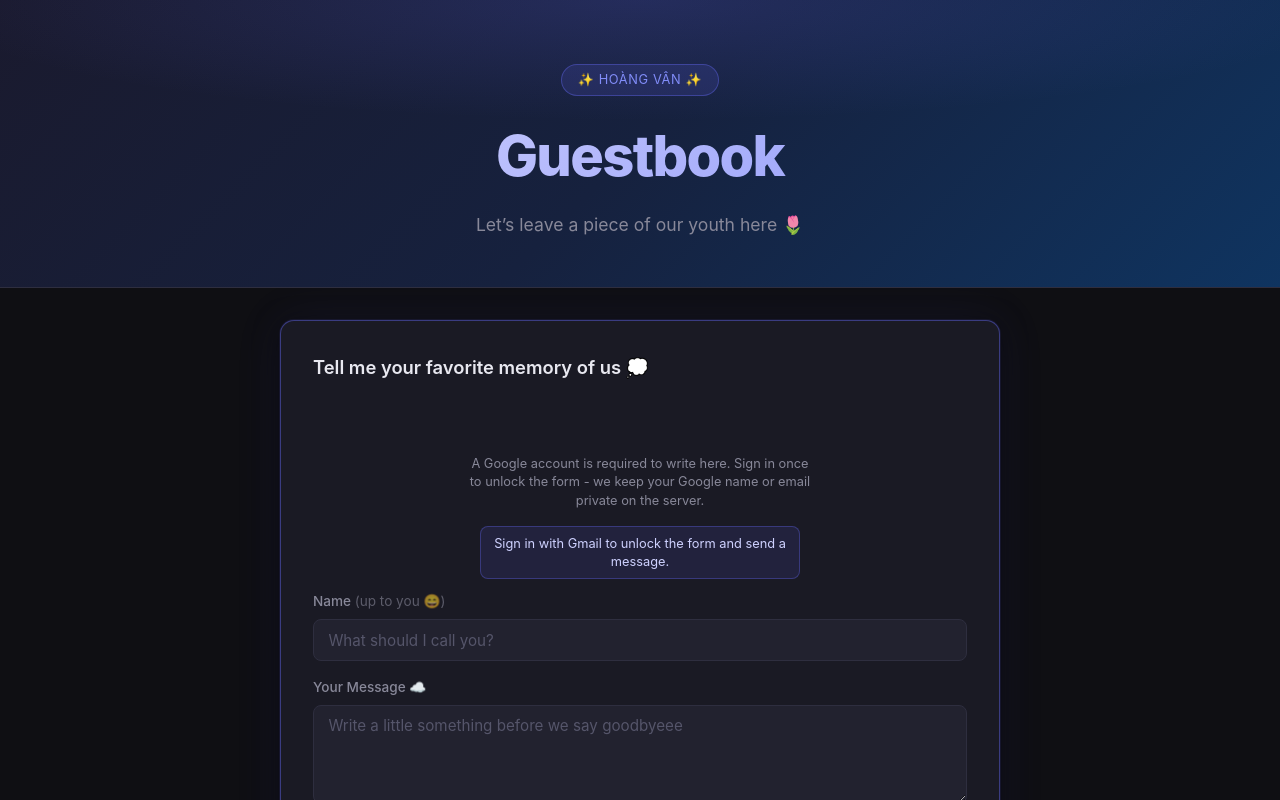
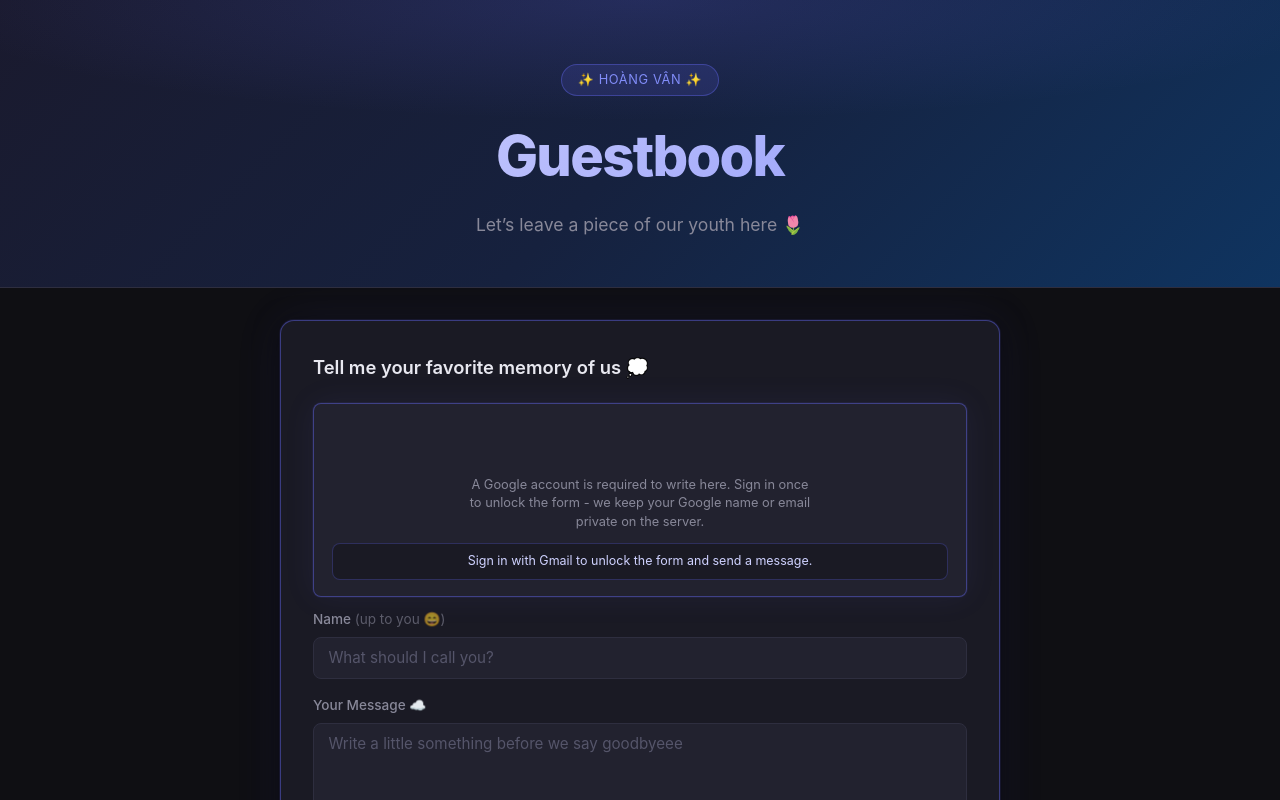
Before and after one commit to hoangvancutephomaique/Memories, a React (Vite) app in the folder frontend/: page / in a window 1280 px wide. Shown: the top 800 px of the page. Built offline with nearby package versions, Linux system fonts and the light colour scheme; no server answers.

Commit message:
Updated style

```diff
--- a/frontend/src/App.css
+++ b/frontend/src/App.css
@@ -199,9 +199,65 @@ input.error, textarea.error { border-color: var(--danger); }
   align-items: flex-start;
 }
 
-/* Before Google sign-in: center button + hint */
-.google-auth:not(:has(.google-connected)) {
+.google-auth:has(.google-prelogin-panel),
+.google-auth:has(.google-connected) {
+  width: 100%;
+  margin-bottom: 0.75rem;
+}
+
+/* Pre-sign-in: button + hint + unlock notice in one framed panel */
+.google-prelogin-panel {
+  display: flex;
+  flex-direction: column;
   align-items: center;
+  gap: 0.75rem;
+  width: 100%;
+  box-sizing: border-box;
+  padding: 1rem 1.1rem;
+  background: var(--surface-2);
+  border: 1px solid rgba(99, 102, 241, 0.45);
+  border-radius: var(--radius-sm);
+  box-shadow:
+    0 0 0 1px rgba(99, 102, 241, 0.08),
+    0 0 32px rgba(99, 102, 241, 0.08);
+  transition: border-color 0.25s ease, box-shadow 0.25s ease;
+}
+
+.google-prelogin-panel:hover {
+  border-color: rgba(129, 140, 248, 0.7);
+  box-shadow:
+    0 0 0 1px rgba(99, 102, 241, 0.18),
+    0 0 40px rgba(99, 102, 241, 0.14);
+}
+
+.google-prelogin-panel .google-signin-slot {
+  width: 100%;
+}
+
+.google-prelogin-panel .google-auth-hint {
+  text-align: center;
+  max-width: 22rem;
+  margin: 0;
+}
+
+.google-prelogin-panel .field-error {
+  display: block;
+  width: 100%;
+  text-align: center;
+}
+
+.google-prelogin-panel .alert-auth-required {
+  margin: 0;
+  width: 100%;
+  max-width: none;
+  box-sizing: border-box;
+  padding: 0.55rem 0.75rem;
+  font-size: 0.78rem;
+  line-height: 1.35;
+  text-align: center;
+  background: rgba(0, 0, 0, 0.22);
+  border: 1px solid rgba(99, 102, 241, 0.28);
+  border-radius: var(--radius-sm);
 }
 
 .google-signin-slot {
@@ -212,23 +268,13 @@ input.error, textarea.error { border-color: var(--danger); }
   width: 100%;
 }
 
-.google-auth:not(:has(.google-connected)) .google-auth-hint {
-  text-align: center;
-  max-width: 22rem;
-}
-
 .google-auth-hint {
   font-size: 0.8rem;
   color: var(--text-muted);
   line-height: 1.45;
 }
 
-.google-auth:has(.google-connected) {
-  width: 100%;
-  margin-bottom: 0.75rem;
-}
-
-/* One panel: reads like the rest of the form (inputs), less “two mismatched pills” */
+/* One panel: Google status + sign out — blue outer frame to match form-card */
 .google-connected {
   display: flex;
   flex-direction: column;
@@ -238,8 +284,19 @@ input.error, textarea.error { border-color: var(--danger); }
   box-sizing: border-box;
   padding: 0.9rem 1rem;
   background: var(--surface-2);
-  border: 1px solid var(--border);
+  border: 1px solid rgba(99, 102, 241, 0.45);
   border-radius: var(--radius-sm);
+  box-shadow:
+    0 0 0 1px rgba(99, 102, 241, 0.08),
+    0 0 32px rgba(99, 102, 241, 0.08);
+  transition: border-color 0.25s ease, box-shadow 0.25s ease;
+}
+
+.google-connected:hover {
+  border-color: rgba(129, 140, 248, 0.7);
+  box-shadow:
+    0 0 0 1px rgba(99, 102, 241, 0.18),
+    0 0 40px rgba(99, 102, 241, 0.14);
 }
 
 .google-connected .google-ok {
--- a/frontend/src/App.tsx
+++ b/frontend/src/App.tsx
@@ -425,11 +425,11 @@ export default function App() {
           )}
           <form onSubmit={handleSubmit} noValidate>
             <div className="google-auth">
-              {!GOOGLE_CLIENT_ID && (
-                <p className="field-error">Google Client ID is not configured (VITE_GOOGLE_CLIENT_ID).</p>
-              )}
               {!googleVerified ? (
-                <>
+                <div className="google-prelogin-panel">
+                  {!GOOGLE_CLIENT_ID && (
+                    <p className="field-error">Google Client ID is not configured (VITE_GOOGLE_CLIENT_ID).</p>
+                  )}
                   <div
                     key={googleButtonKey}
                     ref={googleBtnDivRef}
@@ -438,7 +438,13 @@ export default function App() {
                   <p className="google-auth-hint">
                     A Google account is required to write here. Sign in once to unlock the form - we keep your Google name or email private on the server.
                   </p>
-                </>
+                  {googleAuthError && <span className="field-error">{googleAuthError}</span>}
+                  {!canWrite && (
+                    <div className="alert alert-auth-required">
+                      Sign in with Gmail to unlock the form and send a message.
+                    </div>
+                  )}
+                </div>
               ) : (
                 <div className="google-connected">
                   <p className="google-ok">Google connected...</p>
@@ -447,13 +453,10 @@ export default function App() {
                   </button>
                 </div>
               )}
-              {googleAuthError && <span className="field-error">{googleAuthError}</span>}
+              {googleAuthError && googleVerified && (
+                <span className="field-error">{googleAuthError}</span>
+              )}
             </div>
-            {!canWrite && (
-              <div className="alert alert-auth-required">
-                Sign in with Gmail to unlock the form and send a message.
-              </div>
-            )}
             <div className="field">
               <label htmlFor="name">
                 Name <span className="optional">(up to you 😄)</span>
```
